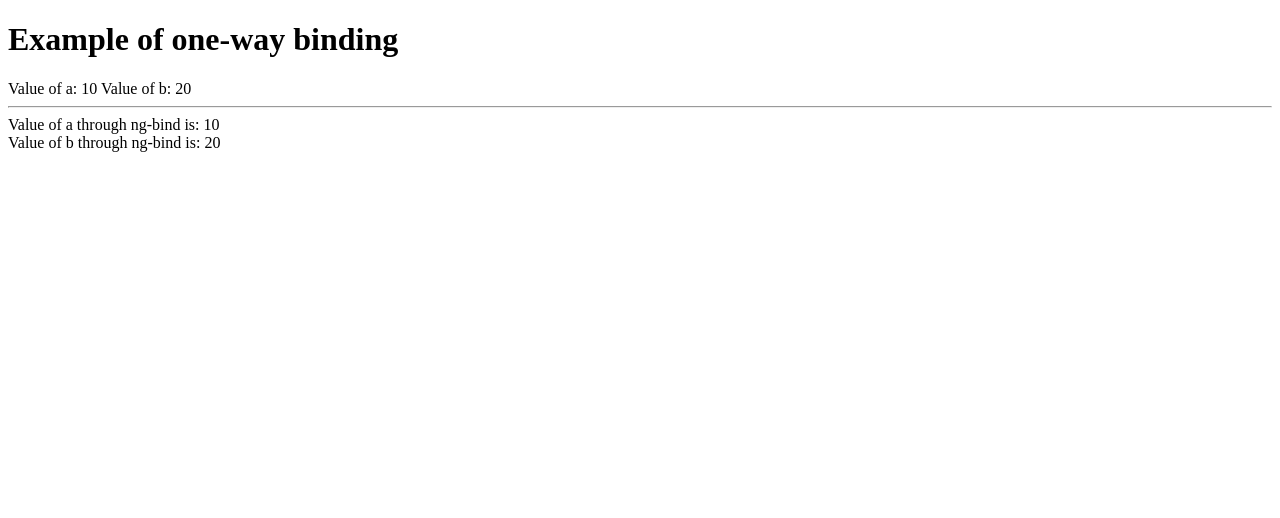
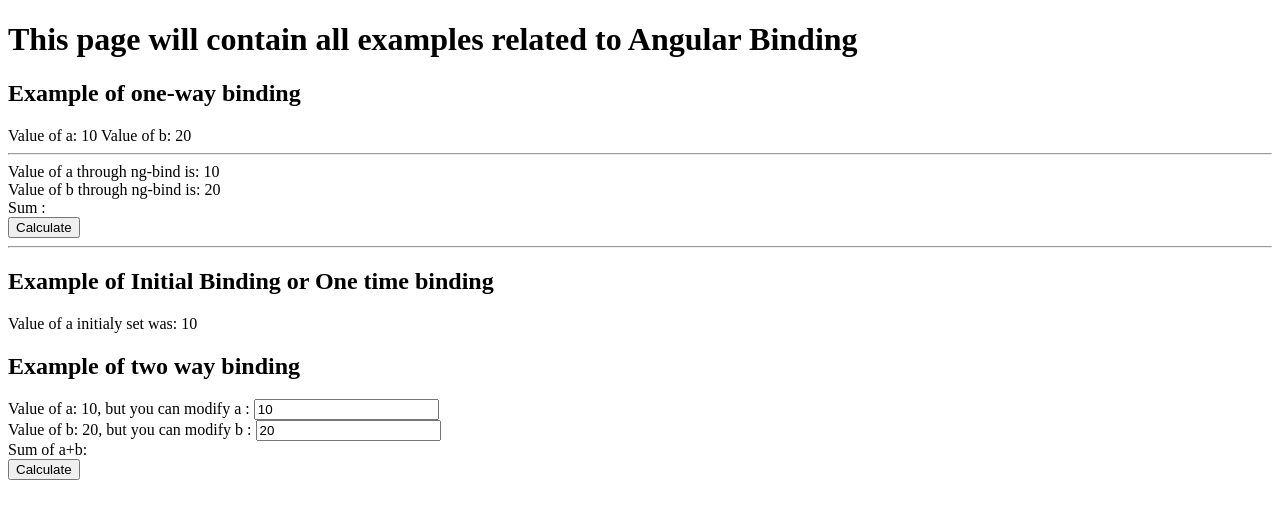
Before and after one commit to shivendra-aggarwal/angular_practice, a plain HTML site: page src/binding/01.htm in a window 1280 px wide. Drawn offline with nearby package versions, Linux system fonts and the light colour scheme.

Commit message:
added examples of bindings in angularjs

```diff
--- a/src/binding/01.htm
+++ b/src/binding/01.htm
@@ -7,14 +7,28 @@
 
 </head>
 <body ng-app="app">
-<h1>Example of one-way binding</h1>
+<h1>This page will contain all examples related to Angular Binding</h1>
+
+<h2>Example of one-way binding</h2>
 <div ng-controller="emp">
 	Value of a: {{a}}
 	Value of b: {{b}}
 <hr>
 Value of a through ng-bind is: <span ng-bind="a"></span> <br>
-Value of b through ng-bind is: <span ng-bind="b"></span>
+Value of b through ng-bind is: <span ng-bind="b"></span><br>
+Sum : <span ng-bind="sum"></span><br>
 
+<button ng-click="doDoubleAndSum()">Calculate</button>
+<hr>
+<h2>Example of Initial Binding or One time binding</h2>
+Value of a initialy set was: {{::a}}
+
+
+<h2>Example of two way binding</h2>
+	Value of a: {{a}}, but you can modify a : <input type="text" ng-model="a"><br>
+	Value of b: {{b}}, but you can modify b : <input type="text" ng-model="b"> <br>
+	Sum of a+b: {{sum2}} <br>
+	<button ng-click="doSum()">Calculate</button>
 </div>
 
 </body>
--- a/src/binding/01.js
+++ b/src/binding/01.js
@@ -2,4 +2,14 @@
 app.controller("emp", ["$scope", function($scope){
 	$scope.a = "10";
 	$scope.b = "20";
+
+	$scope.doDoubleAndSum = function(){
+		$scope.a = $scope.a*2;
+		$scope.b = $scope.b*2;
+		$scope.sum = parseInt($scope.a) + parseInt($scope.b);
+	}
+
+	$scope.doSum = function(){
+		$scope.sum2 = parseInt($scope.a) + parseInt($scope.b);
+	}
 }]);
```
